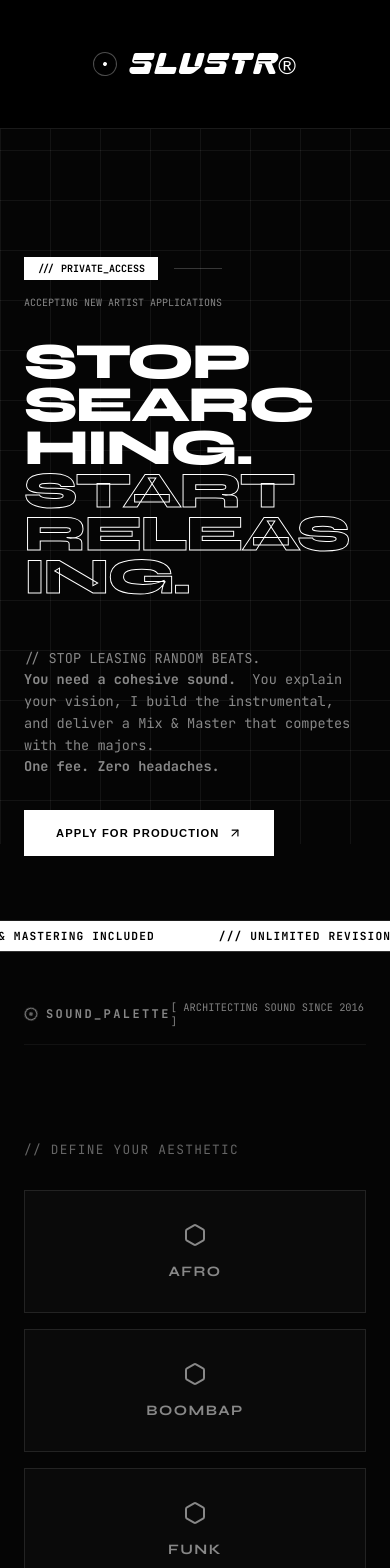
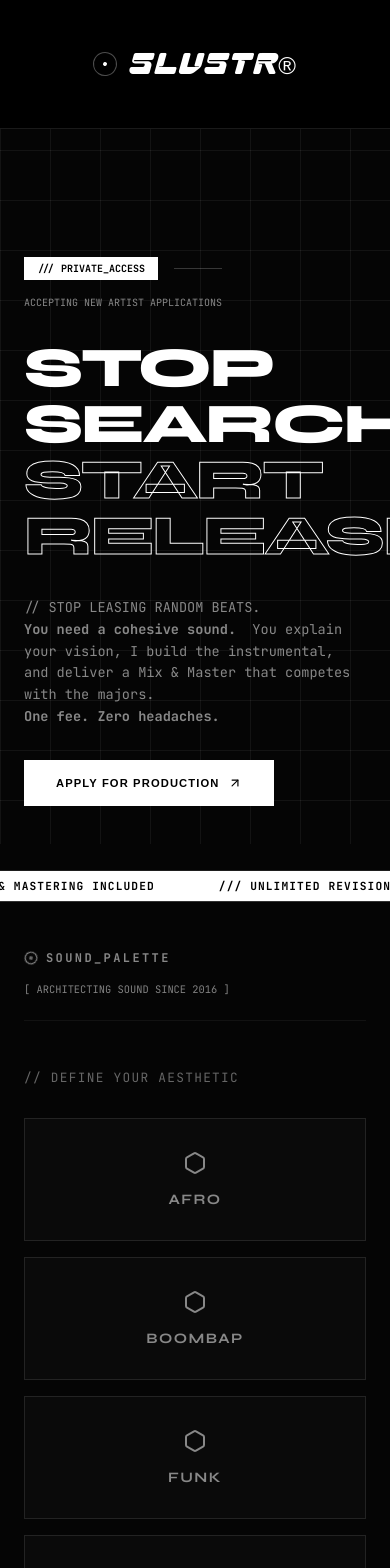
Before and after one commit to WebsitesDoLucas/slvstr-executive, a React (Vite) app: page / in a window 390 px wide. Shown: the top 1568 px of the page. Built offline with nearby package versions, Linux system fonts and the light colour scheme.

Commit message:
Fix mobile layout, sidebar nav and add youtube link to form

```diff
--- a/src/App.jsx
+++ b/src/App.jsx
@@ -178,8 +178,15 @@ const ContactModal = ({ isOpen, onClose, selectedPlan }) => {
                     <label>YOUR EMAIL</label>
                     <input name="email" type="email" placeholder="CONTACT@YOU.COM" required />
                 </div>
+
+                {/* --- LINK YOUTUBE ADICIONADO AQUI --- */}
                 <div className="form-group">
-                    <label>YOUTUBE LINKS (SELECT 2 BEATS)</label>
+                    <div style={{display: 'flex', justifyContent: 'space-between', alignItems: 'center'}}>
+                        <label>YOUTUBE LINKS (SELECT 2 BEATS)</label>
+                        <a href="https://www.youtube.com/@slvstr3586" target="_blank" rel="noopener noreferrer" style={{fontSize: '0.6rem', color: '#fff', textDecoration: 'underline'}}>
+                            BROWSE MY BEATS HERE ↗
+                        </a>
+                    </div>
                     <textarea
                         name="beat_links"
                         placeholder="Paste the links of the 2 beats from my channel you want to acquire."
@@ -187,6 +194,7 @@ const ContactModal = ({ isOpen, onClose, selectedPlan }) => {
                         required
                     ></textarea>
                 </div>
+
                 <div className="checkbox-group" style={{marginTop: '0.5rem'}}>
                     <input type="checkbox" id="terms_access" required />
                     <label htmlFor="terms_access">I understand I will receive the files after payment verification.</label>
--- a/src/index.css
+++ b/src/index.css
@@ -59,10 +59,9 @@ html, body {
 
 @keyframes float { 0%, 100% { transform: translateY(0px); } 50% { transform: translateY(-10px); } }
 
-/* HERO TITLE FIX */
+/* HERO TITLE */
 .hero-title {
   font-family: 'Syne', sans-serif;
-  /* Ajustado para não ser tão gigante no PC e evitar quebras */
   font-size: clamp(3rem, 6vw, 7rem);
   line-height: 0.9;
   font-weight: 900;
@@ -70,9 +69,6 @@ html, body {
   letter-spacing: -0.04em;
   margin-bottom: 2rem;
   color: #fff;
-  /* No PC queremos normal, no mobile queremos break */
-  word-break: normal;
-  overflow-wrap: normal;
   max-width: 100%;
   animation: float 6s ease-in-out infinite;
 }
@@ -168,14 +164,13 @@ html, body {
 .pricing-container { max-width: 1200px; margin: 0 auto; }
 .pricing-header { display: flex; justify-content: space-between; align-items: flex-end; border-bottom: 1px solid rgba(255,255,255,0.1); padding-bottom: 2rem; margin-bottom: 4rem; }
 
-/* CORREÇÃO DO TÍTULO "SELECT PROTOCOL" CORTADO */
+/* BIG HEADING */
 .big-heading {
   font-family: 'Syne', sans-serif;
   font-size: clamp(2.5rem, 5vw, 4rem);
   font-weight: 900;
   text-transform: uppercase;
   line-height: 0.9;
-  word-break: normal; /* Normal no PC */
 }
 
 .sub-heading { font-size: 0.7rem; color: #888; text-align: right; max-width: 150px; }
@@ -219,7 +214,7 @@ html, body {
 .footer-links a, .footer-links button { color: inherit; text-decoration: none; transition: 0.3s; }
 .footer-links a:hover, .footer-links button:hover { color: #fff; }
 
-/* --- MOBILE RESPONSIVE (CORREÇÕES EXTREMAS) --- */
+/* --- MOBILE RESPONSIVE (ESTRITAMENTE OTIMIZADO) --- */
 @media (max-width: 768px) {
   .app-container { display: flex; flex-direction: column; overflow-x: hidden; }
   .sidebar { position: relative; width: 100%; height: auto; border-right: none; border-bottom: 1px solid rgba(255,255,255,0.1); }
@@ -231,11 +226,12 @@ html, body {
   .hero-section { padding: 4rem 1.5rem; min-height: 70vh; justify-content: flex-start; padding-top: 6rem; }
   .status-badge-container { flex-wrap: wrap; margin-top: 2rem; }
   .hero-title {
-    font-size: 13vw !important; /* Tamanho baseado na largura do ecrã */
-    line-height: 0.85;
-    margin-bottom: 3rem;
-    hyphens: auto;
-    word-break: break-word; /* Quebra apenas no mobile */
+    /* Reduzimos a fonte e tiramos a hifenização para não cortar */
+    font-size: 3.5rem !important;
+    line-height: 1;
+    margin-bottom: 2rem;
+    hyphens: none;
+    word-break: normal;
   }
   .hero-footer { flex-direction: column; align-items: flex-start; padding-left: 0; border-left: none; margin-left: 0; gap: 2rem; }
 
@@ -243,8 +239,11 @@ html, body {
   .workflow-section { padding: 4rem 1.5rem; }
   .workflow-grid { gap: 3rem; }
 
-  /* Catalog Fixes */
-  .inventory-header-container, .genre-selection-container { padding: 3rem 1.5rem; }
+  /* Catalog Fixes - Sound Palette sobreposto */
+  .inventory-header-container { padding: 3rem 1.5rem; }
+  /* Aqui está a correção: empilha os textos em mobile */
+  .inventory-title-block { flex-direction: column; align-items: flex-start; gap: 1rem; padding-bottom: 1.5rem; }
+  .genre-selection-container { padding: 0 1.5rem 3rem 1.5rem; }
   .grid-controls { padding: 1rem 1.5rem; flex-direction: column; align-items: flex-start; gap: 1rem; }
   .beat-grid-header { display: none; }
   .beat-grid-row { grid-template-columns: 1fr auto; gap: 1rem; padding: 1.5rem 1rem; align-items: center; }
@@ -252,12 +251,13 @@ html, body {
   .col-title { grid-column: 1 / 2; font-size: 1rem; overflow: hidden; text-overflow: ellipsis; white-space: nowrap; max-width: 60vw; }
   .col-price { grid-column: 2 / 3; text-align: right; font-size: 1rem; }
 
-  /* Pricing Fixes */
+  /* Pricing Fixes - Título cortado */
   .pricing-section { padding: 4rem 1.5rem; }
   .pricing-header { flex-direction: column; align-items: flex-start; gap: 1rem; margin-bottom: 3rem; }
   .big-heading {
-    font-size: 2.5rem;
-    word-break: break-word; /* Quebra Select Protocol se precisar */
+    font-size: 2.5rem !important;
+    word-break: normal;
+    hyphens: none;
   }
   .sub-heading { text-align: left; max-width: 100%; }
 
```
